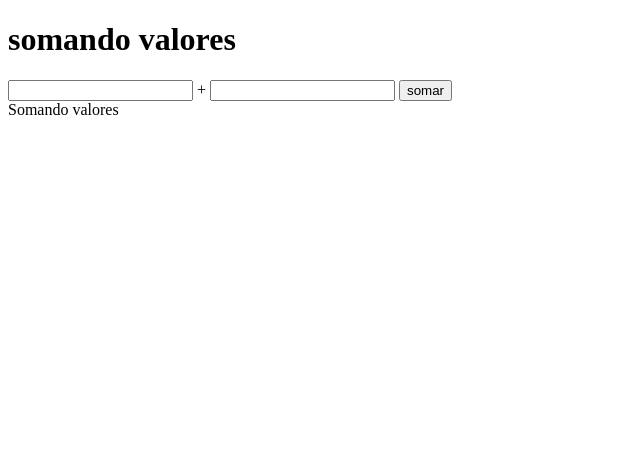
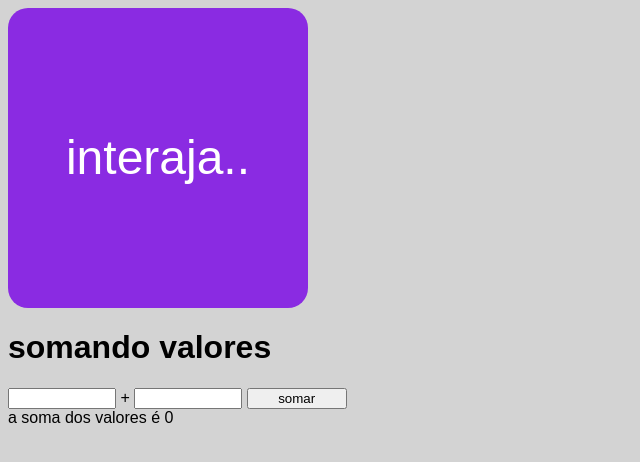
Before and after one commit to euSamuelmedeiros/javascript, a plain HTML site: page treinos/treino.html in a window 1280 px wide. Both pictures are taken after a click on the button "somar". Shown: the whole page, without its empty margins (0-640 px from the left). Drawn offline with Linux system fonts and the light colour scheme.

Commit message:
estudando

```diff
--- /dev/null
+++ b/exercicios/aula11/01.js
@@ -0,0 +1,2 @@
+var vel = 65.5
+console.log(`a velocidade do seu carro é ${vel} km/h `)
--- a/treinos/treino.html
+++ b/treinos/treino.html
@@ -4,13 +4,73 @@
     <meta charset="UTF-8">
     <meta name="viewport" content="width=device-width, initial-scale=1.0">
     <title>treino</title>
+    <style>
+        body {
+            background-color: lightgray;
+            font-family: Arial, Helvetica, sans-serif;
+            font-family: 20pt
+        }
+
+        input {
+            width: 100px;
+        }
+
+        #res {
+            margin-top: 25px;
+        }
+        #ola {
+            width: 300px;
+            height: 300px;
+            background-color: blueviolet;
+            color: white;
+            text-align: center;
+            line-height: 300px;
+            font-size: 3em;
+            border-radius: 20px;
+        }
+    </style>
 </head>
 <body>
-    <h1>somando valores</h1>
-    <input type="number" name="numeros" id="inumero1"> +
-    <input type="number" name="numeros" id="inumero2">
-    <input type="button" value="somar" onclick="somar()">
-    <div id="res">Somando valores</div>
+    <div id="ola">interaja..</div>
+
+    <script>
+        var o = document.getElementById('ola')
+        o.addEventListener('click', clicar)
+        o.addEventListener('mouseenter', entrar)
+        o.addEventListener('mouseout', sair)
+
+        function clicar() {
+            o.innerText = 'clicouu'
+            o.style.background = 'red'
+        }
+
+        function entrar() {
+           o.innerText = 'entrouuu'
+        }
+
+        function sair() {
+            o.innerText = 'saiuu'
+            o.style.background = 'blueviolet'
+        }
+    </script>
+
+     <h1>somando valores</h1>
+     <input type="number" name="numero1" id="inumero1"> +
+     <input type="number" name="numero2" id="inumero2">
+     <input type="button" value="somar" onclick="somar()">
+     <div id="resultado">somando valores</div>
+
+     <script>
+        function somar() {
+            var n1 = document.getElementById('inumero1')
+            var n2 = document.getElementById('inumero2')
+            var resultado = document.getElementById('resultado')
+            var n3 = Number(n1.value)
+            var n4 = Number(n2.value)
+            var s = n3 + n4
+            resultado.innerHTML = `a soma dos valores é ${s} `
+        }
+     </script>
 
 
 
```
